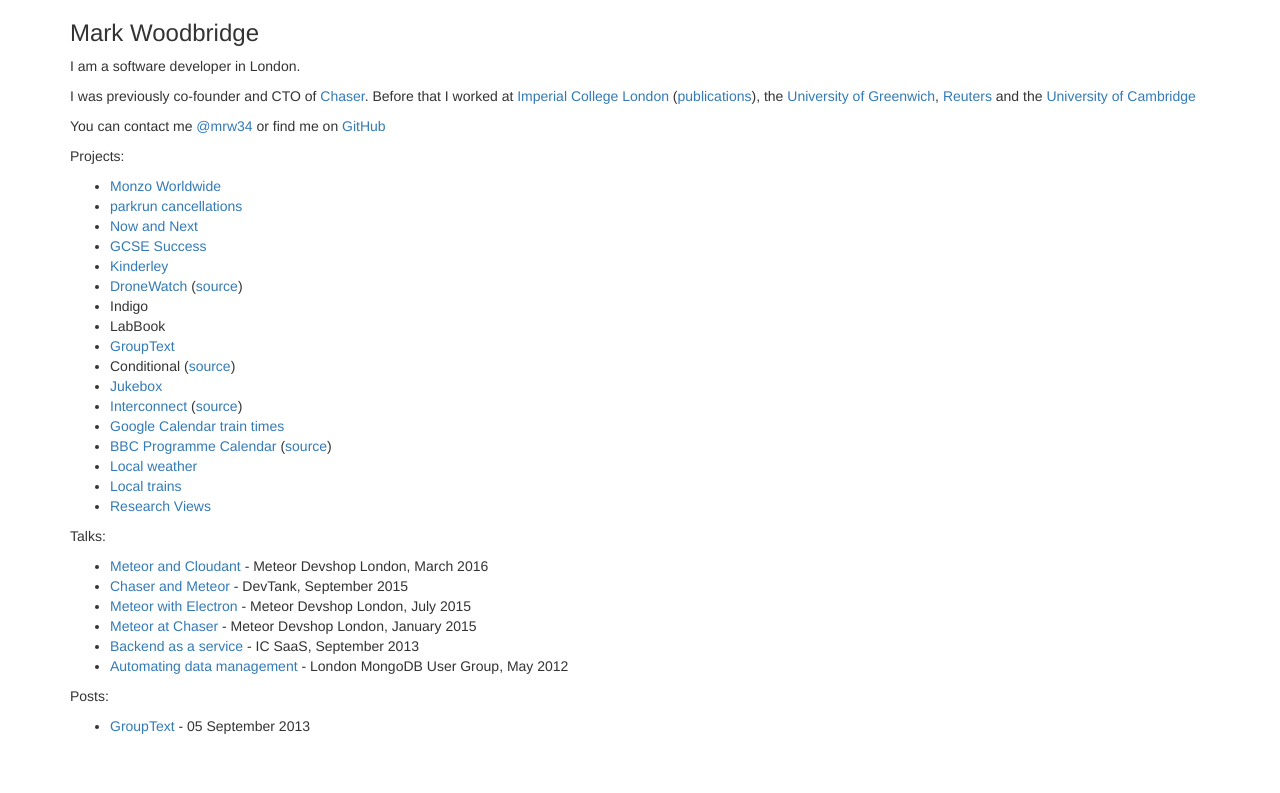
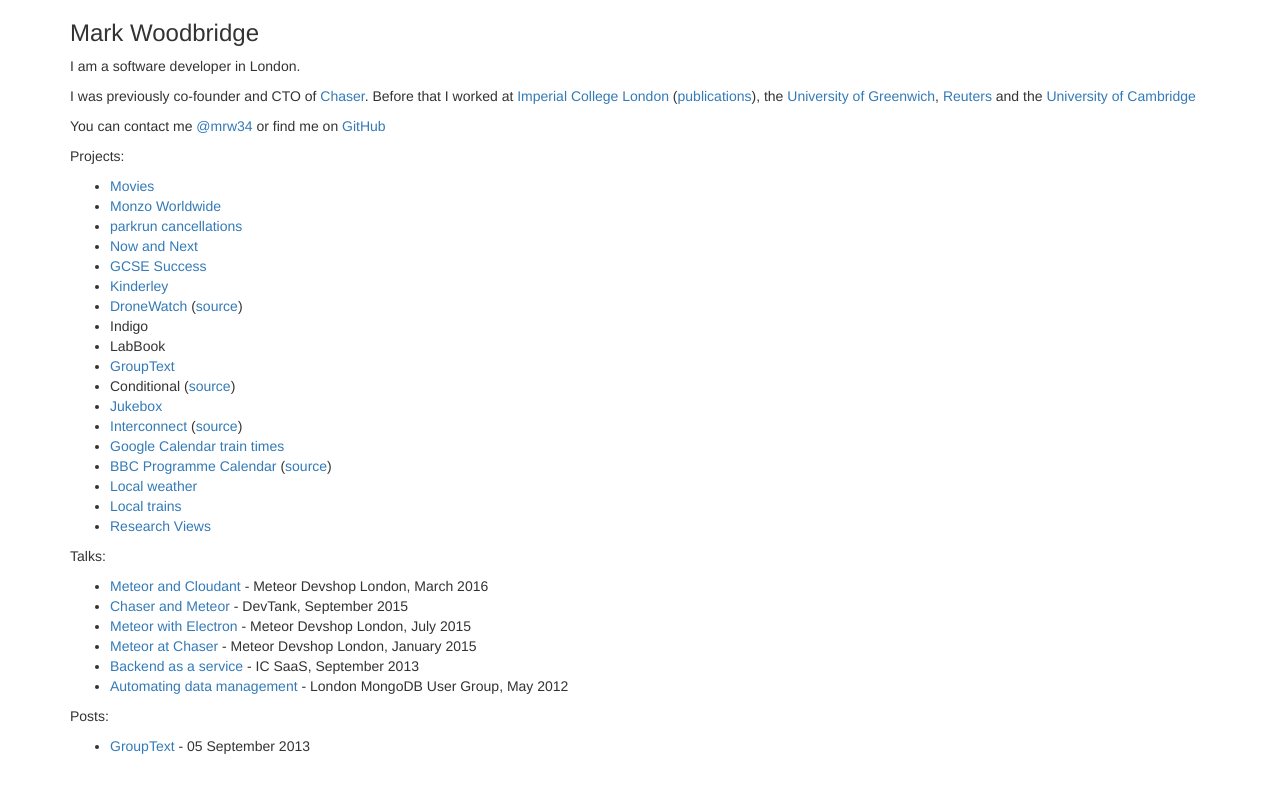
Before and after one commit to mrw34/mrw34.github.com, a Jekyll site: the page built from index.html, in a window 1280 px wide. Shown: the top 793 px of the page. Built offline with Jekyll 4.4.1, drawn with Linux system fonts in a browser that asks for light colours.

Commit message:
Add movies

```diff
--- a/index.html
+++ b/index.html
@@ -9,6 +9,7 @@
 	<p>You can contact me <a href="https://twitter.com/mrw34" itemprop="contactPoint">@mrw34</a> or find me on <a href="https://github.com/mrw34?tab=repositories">GitHub</a></p>
 	<p>Projects:</p>
 	<ul>
+		<li><a href="https://movies.now.sh">Movies</a></li>
 		<li><a href="https://monzo.markwoodbridge.com/">Monzo Worldwide</a></li>
 		<li><a href="https://parkrun.markwoodbridge.com">parkrun cancellations</a></li>
 		<li><a href="https://nowandnext.markwoodbridge.com">Now and Next</a></li>
```
